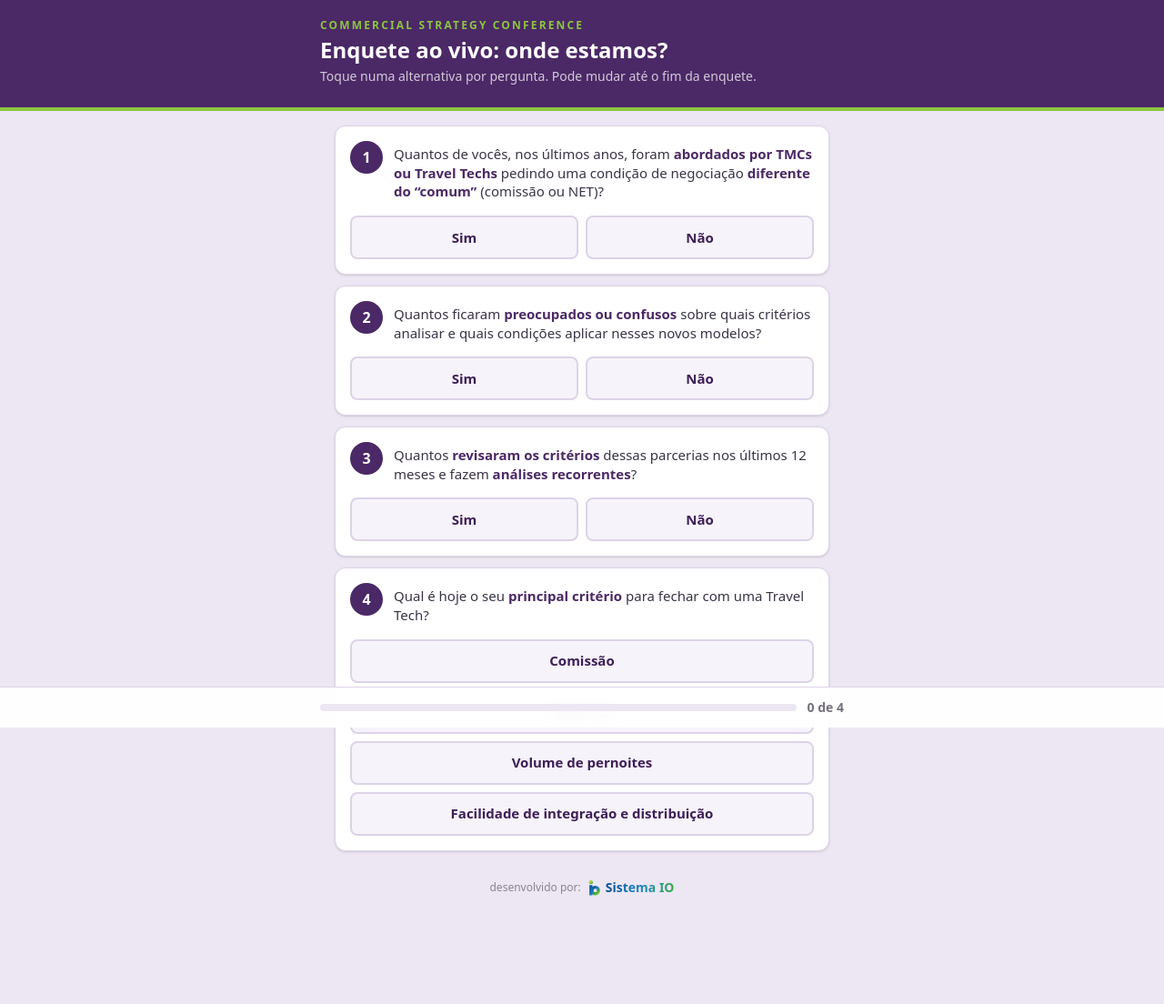
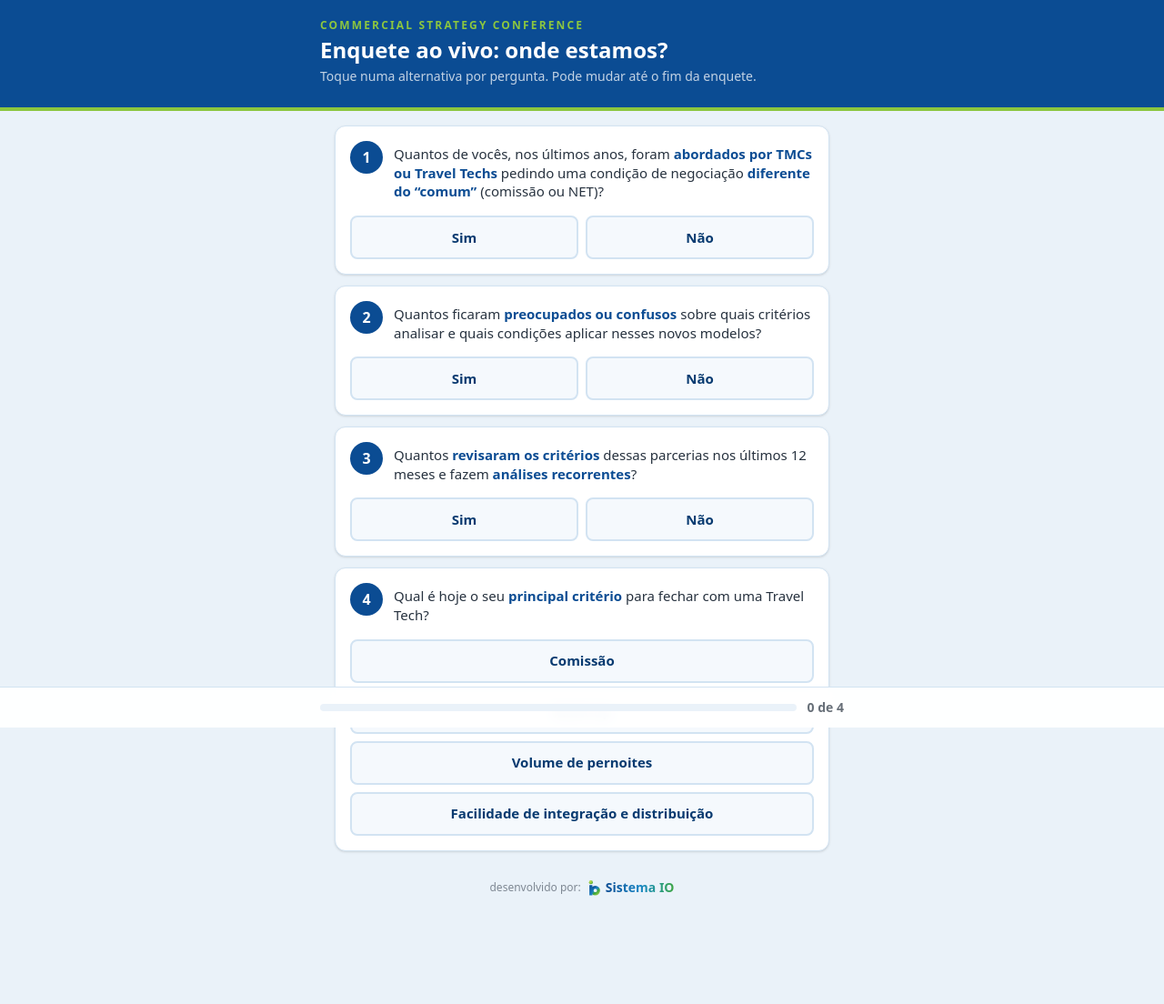
Before and after one commit to MessiasVituriano/hsmai-enquete, a Laravel app: page / in a window 1280 px wide. Shown: the whole page at 91% size. Run offline with Laravel 12, Linux system fonts and the light colour scheme; data comes from the database, SQL or seed files in the repository; data that the repository does not hold is empty; style sheets or scripts are compiled from the project's sources; some libraries are stand-ins or nearby versions.

Commit message:
Cores da Sistema IO e celular mostrando só as perguntas do telão
O celular passa a seguir o telão: as 4 no convite e em "Todas", só a
pergunta N quando o resultado dela está projetado. A resposta continua
aceita para qualquer pergunta, para não perder o voto de quem tocou no
segundo em que o telão trocou.

Co-Authored-By: Claude Opus 5.5 <noreply@anthropic.com>

```diff
--- a/app/Http/Controllers/Api/ParticipantController.php
+++ b/app/Http/Controllers/Api/ParticipantController.php
@@ -16,11 +16,18 @@ class ParticipantController extends Controller
 {
     public function __construct(private PollService $poll) {}
 
-    /** Poll do celular: as perguntas, o que este aparelho já marcou e os resultados liberados. */
+    /**
+     * Poll do celular: as perguntas vigentes, o que este aparelho já marcou e
+     * os resultados liberados.
+     *
+     * Vigente é o que está no telão: no convite e em "todas", as quatro; com o
+     * resultado de uma pergunta no telão, só ela. O celular acompanha a
+     * conversa do palco em vez de mostrar a lista inteira o tempo todo.
+     */
     public function show(Request $request): JsonResponse
     {
         $state = PollState::current();
-        $questions = $this->poll->questions();
+        $questions = $this->poll->current($state, $this->poll->questions());
         $respondent = $this->respondent($request);
 
         $mine = $respondent
@@ -40,7 +47,13 @@ class ParticipantController extends Controller
         ]);
     }
 
-    /** Marca (ou troca) a alternativa de uma pergunta. Mudar de ideia vale até a enquete fechar. */
+    /**
+     * Marca (ou troca) a alternativa de uma pergunta. Mudar de ideia vale até a
+     * enquete fechar.
+     *
+     * Aceita qualquer pergunta, não só a vigente: se o facilitador troca o
+     * telão no segundo em que alguém tocou, o voto não se perde.
+     */
     public function answer(Request $request): JsonResponse
     {
         $respondent = $this->respondent($request);
--- a/app/Services/PollService.php
+++ b/app/Services/PollService.php
@@ -17,6 +17,25 @@ class PollService
     public function questions(): Collection
     {
         return Question::with('options')->orderBy('position')->get();
+    }
+
+    /**
+     * As perguntas vigentes: as que o telão está mostrando agora.
+     *
+     * @param  Collection<int, Question>  $questions
+     * @return Collection<int, Question>
+     */
+    public function current(PollState $state, Collection $questions): Collection
+    {
+        if ($state->screen !== 'question') {
+            return $questions;
+        }
+
+        $only = $questions->where('id', $state->screen_question_id)->values();
+
+        // pergunta apagada do config com o telão ainda nela: melhor mostrar
+        // todas do que um celular vazio
+        return $only->isEmpty() ? $questions : $only;
     }
 
     /** @return array<int, array<int, int>> question_id => [option_id => votos] */
--- a/resources/css/app.css
+++ b/resources/css/app.css
@@ -3,19 +3,20 @@
 @theme {
     --font-sans: 'Instrument Sans', ui-sans-serif, system-ui, sans-serif;
 
-    /* paleta do slide: roxo da conferência, verde de destaque, fundo lavanda */
-    --color-brand-950: #2c1640;
-    --color-brand-900: #3d1f57;
-    --color-brand-800: #4b2866;
-    --color-brand-700: #5a3279;
-    --color-brand-500: #8a6aa6;
-    --color-brand-300: #c6b6d6;
-    --color-brand-200: #ddd3e8;
-    --color-brand-100: #ece7f3;
-    --color-brand-50: #f6f3fa;
-    --color-accent-500: #8dc63f;
-    --color-accent-600: #74a82e;
-    --color-ink: #3a3346;
+    /* paleta da Sistema IO, tirada do símbolo: o azul da haste e do anel e o
+     * verde do ponto. "brand" é o azul; "accent" é o verde. */
+    --color-brand-950: #061f3d;
+    --color-brand-900: #083a70;
+    --color-brand-800: #0b4c93;
+    --color-brand-700: #1a64ad;
+    --color-brand-500: #1b86c4;
+    --color-brand-300: #a8cbe6;
+    --color-brand-200: #d2e3f2;
+    --color-brand-100: #eaf2f9;
+    --color-brand-50: #f5f9fd;
+    --color-accent-500: #8cc63f;
+    --color-accent-600: #3f9a2a;
+    --color-ink: #27323f;
 }
 
 html,
--- a/resources/js/components/JoinQrCode.vue
+++ b/resources/js/components/JoinQrCode.vue
@@ -14,7 +14,7 @@ onMounted(async () => {
     src.value = await QRCode.toDataURL(url, {
         width: props.size * 2,
         margin: 1,
-        color: { dark: '#2c1640', light: '#ffffff' },
+        color: { dark: '#061f3d', light: '#ffffff' },
     })
 })
 </script>
--- a/resources/js/components/ResultBars.vue
+++ b/resources/js/components/ResultBars.vue
@@ -34,7 +34,7 @@ const s = computed(() => S[props.size] ?? S.md)
 </script>
 
 <script>
-export const PALETTE = ['#4b2866', '#8dc63f', '#8a6aa6', '#5f6b7a']
+export const PALETTE = ['#0b4c93', '#8cc63f', '#1b86c4', '#5f6b7a']
 </script>
 
 <template>
--- a/resources/js/pages/PollPage.vue
+++ b/resources/js/pages/PollPage.vue
@@ -7,10 +7,12 @@ import ResultBars from '../components/ResultBars.vue'
 import DevelopedBy from '../components/DevelopedBy.vue'
 
 /**
- * O celular: as quatro perguntas numa tela só, sem cadastro. Cada toque grava
- * na hora; trocar de ideia vale até o facilitador encerrar a enquete.
+ * O celular, sem cadastro. Mostra só as perguntas vigentes — as que estão no
+ * telão (o servidor já manda filtrado). Cada toque grava na hora; trocar de
+ * ideia vale até o facilitador encerrar a enquete.
  */
-const { data, online, refresh } = usePolling(() => api.get('/poll'), { interval: 3000 })
+// 2s: quando o facilitador troca o telão, o celular acompanha quase junto
+const { data, online, refresh } = usePolling(() => api.get('/poll'), { interval: 2000 })
 
 // o que este aparelho marcou. Começa do servidor e passa a ser a fonte da
 // verdade local, para o toque responder antes do round-trip
@@ -81,6 +83,7 @@ async function choose(question, option) {
                 Enquete encerrada. Os resultados aparecem no telão ao longo do painel.
             </div>
 
+            <TransitionGroup name="fade">
             <section
                 v-for="q in questions"
                 :key="q.id"
@@ -120,6 +123,7 @@ async function choose(question, option) {
                     <ResultBars :options="q.options" :results="q.results" :mine="mine[q.id] ?? null" size="sm" />
                 </div>
             </section>
+            </TransitionGroup>
 
             <div class="flex justify-center pb-2 pt-5">
                 <DevelopedBy />
--- a/resources/views/app.blade.php
+++ b/resources/views/app.blade.php
@@ -3,7 +3,7 @@
 <head>
     <meta charset="utf-8">
     <meta name="viewport" content="width=device-width, initial-scale=1, viewport-fit=cover">
-    <meta name="theme-color" content="#4b2866">
+    <meta name="theme-color" content="#0b4c93">
     <title>Enquete ao vivo · {{ config('enquete.event_name') }}</title>
     <link rel="icon" href="/favicon.svg" type="image/svg+xml">
     <link rel="icon" href="/favicon.ico" sizes="32x32">
@@ -13,11 +13,11 @@
     {{-- Splash antes do Vue montar: em Wi-Fi de evento o bundle demora, e tela
          vazia parece link quebrado. Estilo inline porque o CSS ainda não chegou. --}}
     <div id="app">
-        <div style="min-height:100dvh;display:grid;place-items:center;background:#ece7f3;font-family:'Instrument Sans',ui-sans-serif,system-ui,sans-serif">
+        <div style="min-height:100dvh;display:grid;place-items:center;background:#eaf2f9;font-family:'Instrument Sans',ui-sans-serif,system-ui,sans-serif">
             <div style="text-align:center">
-                <p style="margin:0;font-size:24px;font-weight:700;color:#4b2866">Enquete ao vivo</p>
-                <p style="margin:8px 0 0;font-size:14px;color:#6b6178">Carregando…</p>
-                <p style="margin:40px 0 0;display:flex;align-items:center;justify-content:center;gap:8px;font-size:12px;color:#8a8095">
+                <p style="margin:0;font-size:24px;font-weight:700;color:#0b4c93">Enquete ao vivo</p>
+                <p style="margin:8px 0 0;font-size:14px;color:#5b6878">Carregando…</p>
+                <p style="margin:40px 0 0;display:flex;align-items:center;justify-content:center;gap:8px;font-size:12px;color:#7b8794">
                     desenvolvido por:
                     <img src="/brand/logo-io.svg" alt="" width="13" height="17">
                     <strong style="font-size:14px;font-weight:900;color:#0b4c93">Sistema IO</strong>
```
Also changed, not shown: tests/Feature/PollTest.php (+19 -0 lines), README.md, 1 other file.
